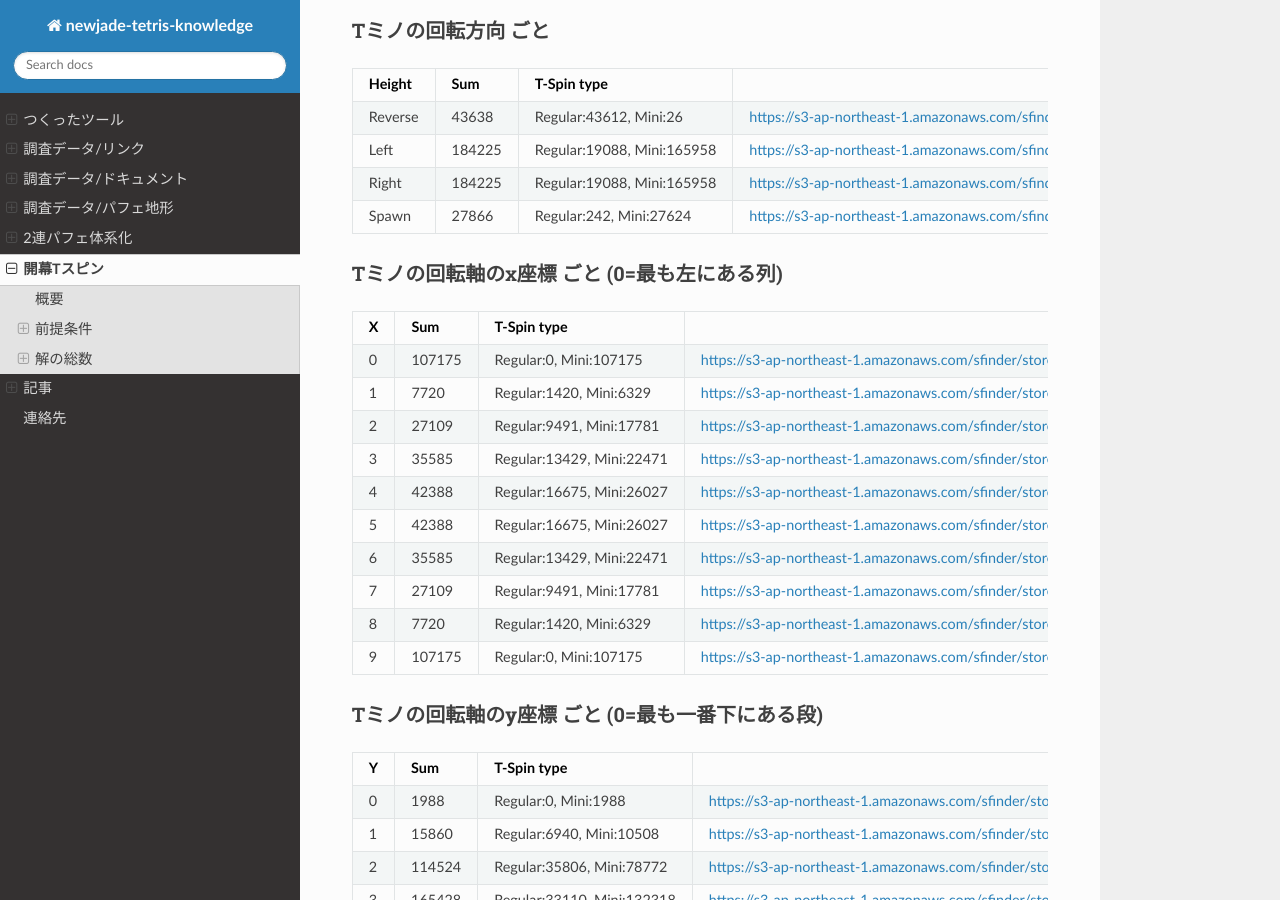
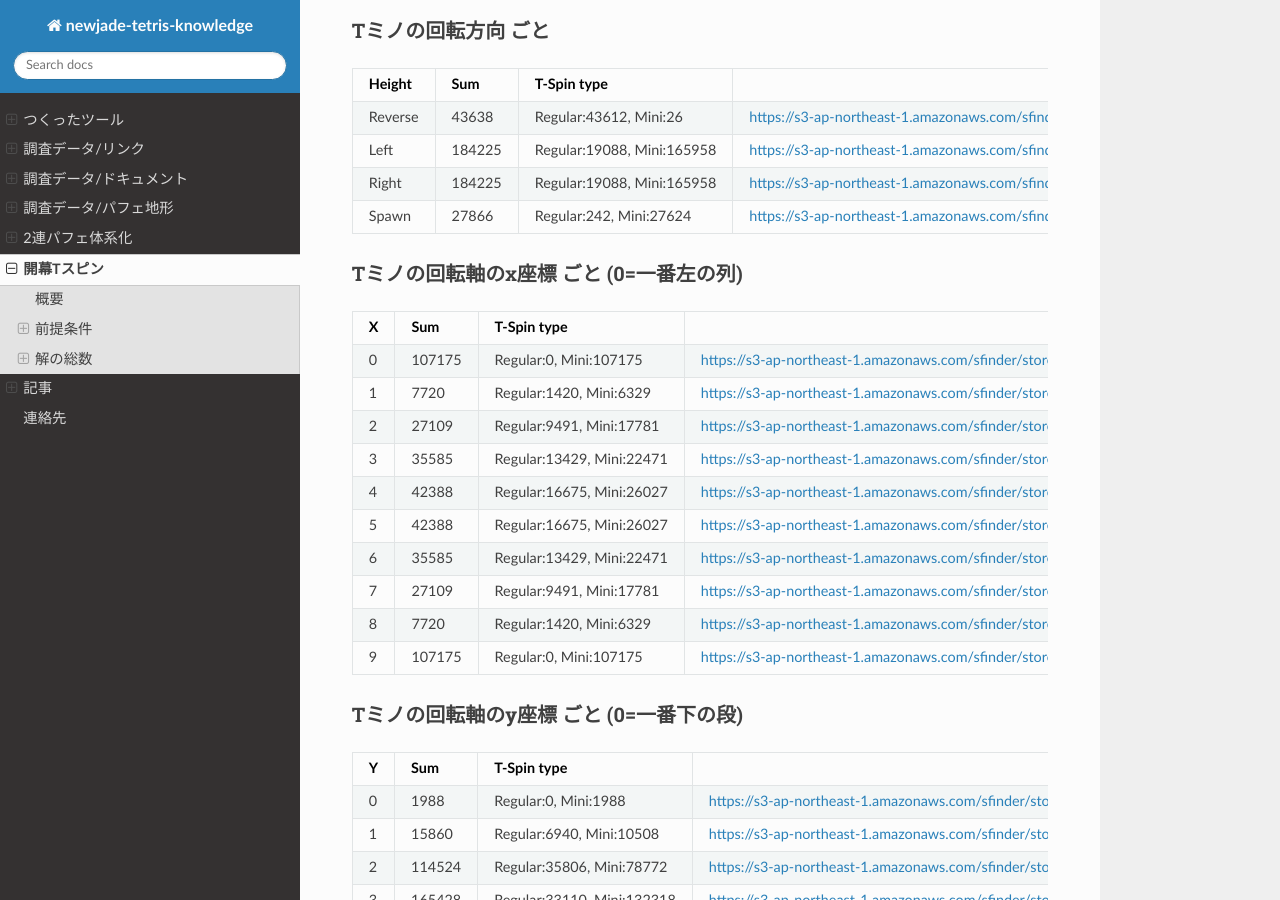
Before and after one commit to knewjade/tetris-knowledge-sphinx, a Sphinx documentation site: the page built from source/opening_tspins.rst, in a window 1280 px wide and 900 px high, scrolled down 2326 px. Built offline with Sphinx 7.4.7 and the Read the Docs theme 2.0.0, drawn with Linux system fonts in a browser that asks for light colours.

Commit message:
Update opening_tspins.rst

```diff
--- a/source/opening_tspins.rst
+++ b/source/opening_tspins.rst
@@ -118,7 +118,7 @@ Tミノの回転方向 ごと
 ======== ========== ============================== ================================================================================
 
 
-Tミノの回転軸のx座標 ごと (0=最も左にある列)
+Tミノの回転軸のx座標 ごと (0=一番左の列)
 -----------------------------------------------------------------
 
 ======== ========== ============================== ================================================================================
@@ -137,7 +137,7 @@ Tミノの回転軸のx座標 ごと (0=最も左にある列)
 ======== ========== ============================== ================================================================================
 
 
-Tミノの回転軸のy座標 ごと (0=最も一番下にある段)
+Tミノの回転軸のy座標 ごと (0=一番下の段)
 -----------------------------------------------------------------
 
 ======== ========== ============================== ================================================================================
```
